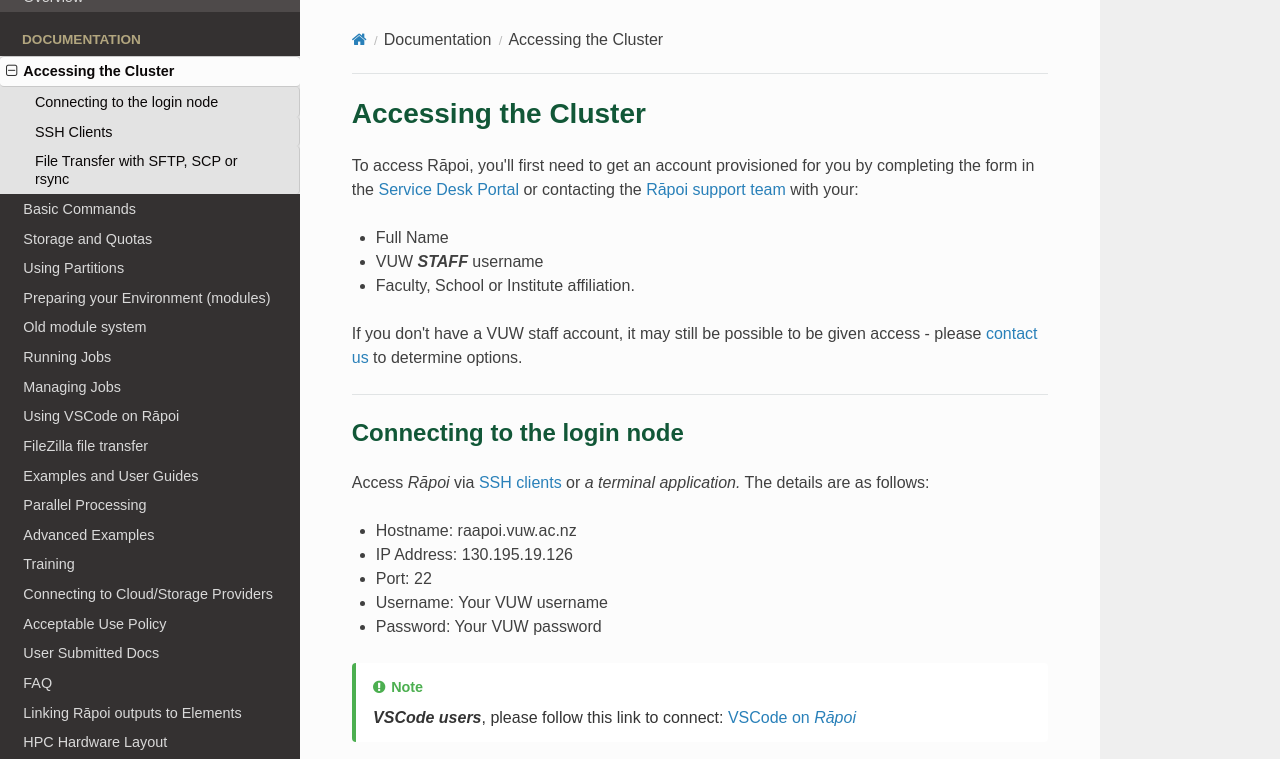
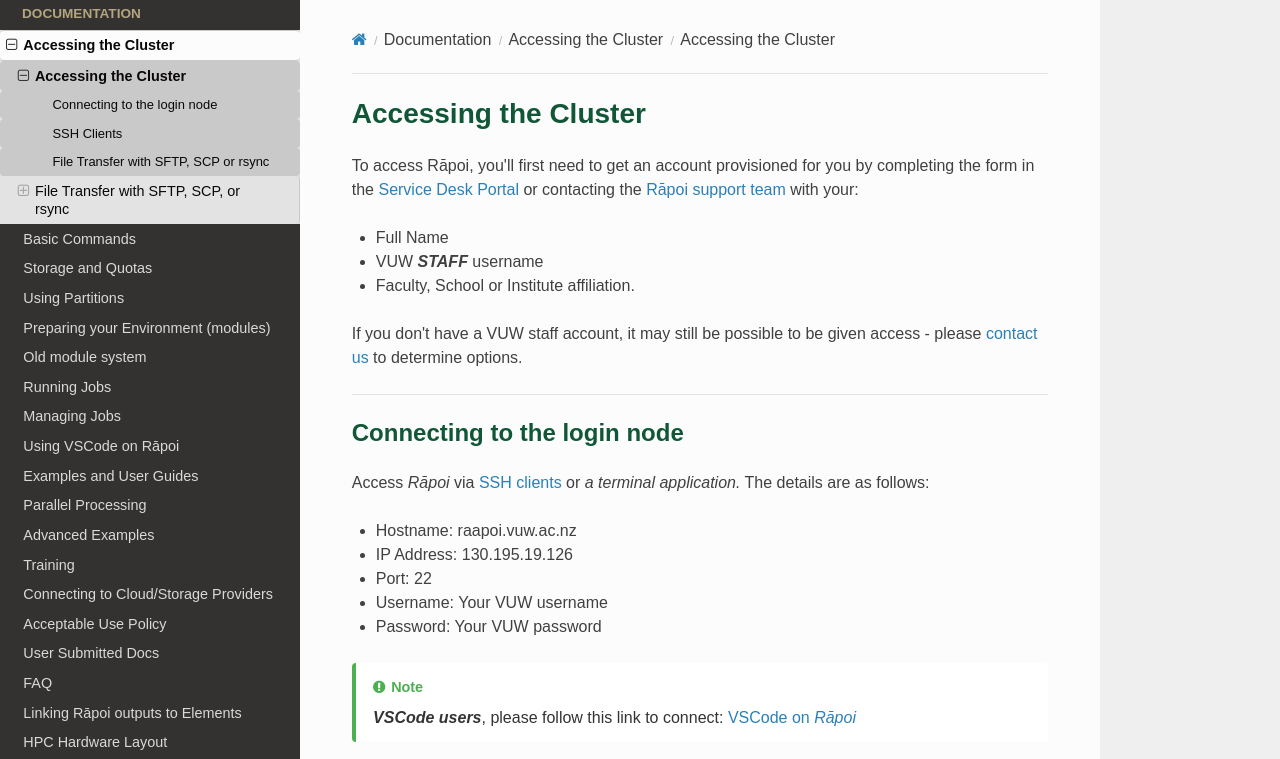
Before and after one commit to vuw-research-computing/raapoi-docs, an MkDocs documentation site: the page built from docs/accessing_the_cluster.md, in a window 1280 px wide and 900 px high, cut to the strip 0-759 px from the top of the window. Built offline with MkDocs 1.6.1, drawn with Linux system fonts in a browser that asks for light colours; nearby versions of some CDN libraries; some web fonts are replaced; a script that is not in the unit is left out.

```diff
--- a/docs/accessing_the_cluster.md
+++ b/docs/accessing_the_cluster.md
@@ -21,7 +21,7 @@ Access _Rāpoi_ via [SSH clients](#ssh-clients) or _a terminal application._ The
 *  Password: Your VUW password
 
 !!! note
-    **_VSCode users_**, please follow this link to connect: [VSCode on _Rāpoi_](usersub/vscode.md)
+    **_VSCode users_**, please follow this link to connect: [VSCode on _Rāpoi_](vscode_on_raapoi.md)
 
 <div style="padding:54.11% 0 0 0;position:relative;"><iframe src="https://player.vimeo.com/video/1091981314?title=0&amp;byline=0&amp;portrait=0&amp;badge=0&amp;autopause=0&amp;player_id=0&amp;app_id=58479" frameborder="0" allow="autoplay; fullscreen; picture-in-picture; clipboard-write; encrypted-media" style="position:absolute;top:0;left:0;width:100%;height:100%;" title="Login to Rāpoi HPC"></iframe></div><p><script src="https://player.vimeo.com/api/player.js"></script></p>
 
--- a/mkdocs.yml
+++ b/mkdocs.yml
@@ -2,7 +2,10 @@ site_name: Rāpoi Cluster Documentation
 nav:
   - Overview: 'index.md'
   - Documentation:
-    - 'Accessing the Cluster': 'accessing_the_cluster.md'
+    - 'Accessing the Cluster':
+      - 'Accessing the Cluster': 'accessing_the_cluster.md'
+      - 'File Transfer with SFTP, SCP, or rsync':
+        - 'FileZilla': 'file_transfer/filezilla.md'
     - 'Basic Commands': 'basic_commands.md'
     - 'Storage and Quotas': 'storage.md'
     - 'Using Partitions': 'partitions.md'
@@ -11,7 +14,6 @@ nav:
     - 'Running Jobs': 'running_jobs.md'
     - 'Managing Jobs': 'managing_jobs.md'
     - 'Using VSCode on Rāpoi': 'vscode_on_raapoi.md'
-    - 'FileZilla file transfer': 'file_transfer/filezilla.md'
     - 'Examples and User Guides': 'examples.md'
     - 'Parallel Processing': 'parallel_processing.md'
     - 'Advanced Examples': 'advanced_examples.md'
```
Also changed, not shown: docs/storage/scratch.md (+1 -1 lines).
